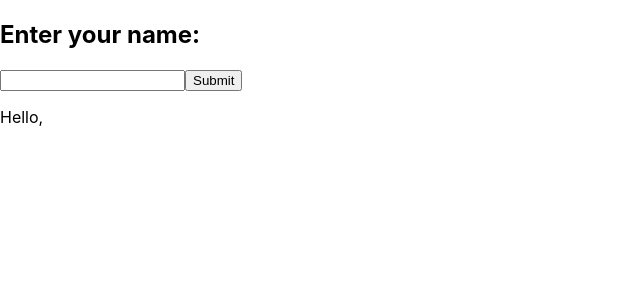
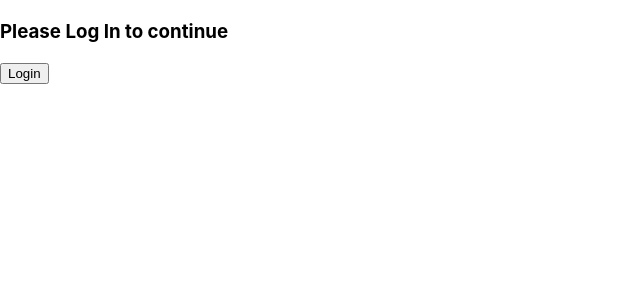
Before and after one commit to TusharKcode/web_development, a React (Create React App) app in the folder my-react-portfolio/: page / in a window 1280 px wide. Shown: the top 300 px of the page, without its empty margins (0-640 px from the left). Built offline with nearby package versions, Linux system fonts and the light colour scheme.

Commit message:
Conditional Rendering

```diff
--- a/my-react-portfolio/src/App.js
+++ b/my-react-portfolio/src/App.js
@@ -1,9 +1,10 @@
-import NameForm from "./NameForm";
+import LoginControl from "./LoginControl";
+
 
 function App(){
   return(
     <>
-      <NameForm />
+      <LoginControl />
   </>
   );
 
--- /dev/null
+++ b/my-react-portfolio/src/LoginControl.js
@@ -0,0 +1,27 @@
+import { useState } from "react";
+
+function LoginControl(){
+    const[isLoggedIn, setIsLoggedIn] = useState(false);
+
+    const toogleLogin = () => {
+        setIsLoggedIn(!isLoggedIn);
+    }
+
+    return(
+        <div style={{ marginTop: "20px" }}>
+            {isLoggedIn ? (
+                <>
+                    <h3>Welcome back, Tushar</h3>
+                    <button onClick={toogleLogin}>Logout</button>
+                </>
+            ) : (
+                <>
+                    <h3>Please Log In to continue</h3>
+                    <button onClick={toogleLogin}>Login</button>
+                </>
+            )}
+        </div>
+    );
+}
+
+export default LoginControl;
```
